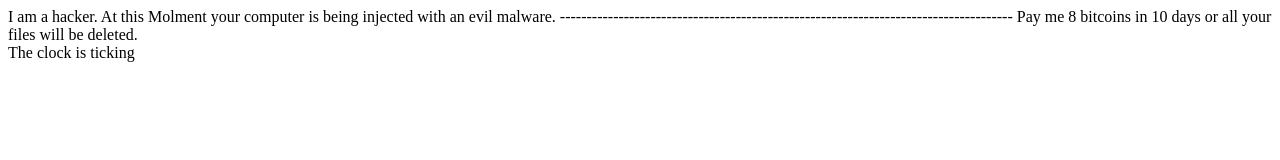
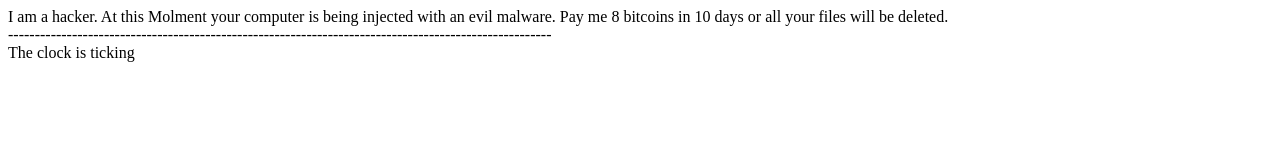
Before and after one commit to HudsonD/hudsond.github.io, a plain HTML site: page index.html in a window 1280 px wide. Drawn offline with Linux system fonts and the light colour scheme.

Commit message:
Update index.html

```diff
--- a/index.html
+++ b/index.html
@@ -7,8 +7,10 @@
 	<body>
 		<section>
 			I am a hacker. At this Molment your computer is being injected with an evil malware.
-			-------------------------------------------------------------------------------------
 			Pay me 8 bitcoins in 10 days or all your files will be deleted.
+		</section>
+		<section>
+			------------------------------------------------------------------------------------------------------
 		</section>
 		<section>
 			The clock is ticking
```
